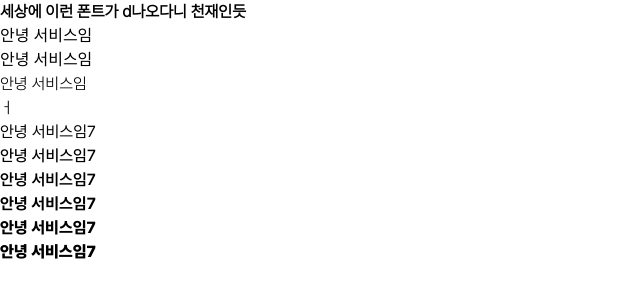
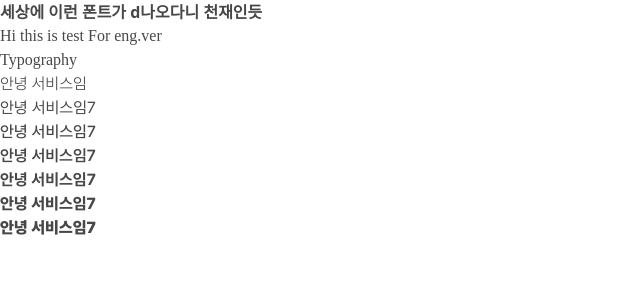
Before and after one commit to causyj/Roomate-FE, a React (Create React App) app: page / in a window 1280 px wide. Shown: the top 300 px of the page, without its empty margins (0-640 px from the left). Built offline with nearby package versions, Linux system fonts and the light colour scheme.

Commit message:
Update .css: added default font color and common color&font size

```diff
--- a/src/App.tsx
+++ b/src/App.tsx
@@ -1,5 +1,6 @@
 import { createBrowserRouter, RouterProvider } from 'react-router-dom'
 import { Home } from './pages/home/Home'
+import "./App.css"
 const Router = createBrowserRouter([
   {
       path: '/',
--- a/src/index.css
+++ b/src/index.css
@@ -14,7 +14,7 @@ code {
 }
 
 @font-face {
-  font-family: '100',;
+  font-family: '100','100';
   font-style: normal;
   font-weight: 100;
   src: url("./styles/fonts/100.woff") format("woff");
@@ -68,3 +68,7 @@ code {
   font-weight: 900;
   src: url("./styles/fonts/900.woff") format("woff");
 }
+
+.base-font-color{
+  color: #474747;
+}
--- a/src/index.tsx
+++ b/src/index.tsx
@@ -6,6 +6,8 @@ import { ProjectRouter } from './App';
 
 ReactDOM.createRoot(document.getElementById('root')!).render(
   <React.StrictMode>
-    <ProjectRouter />
-  </React.StrictMode>
+    <html className='base-font-color'>
+        <ProjectRouter />
+    </html>
+   </React.StrictMode>
 );
--- a/src/pages/home/Home.tsx
+++ b/src/pages/home/Home.tsx
@@ -6,18 +6,15 @@ export function Home() {
         <div>
             <div className='font-bold'>세상에 이런 폰트가 d나오다니 천재인듯</div>
 
-            <div className="font-['100']">안녕 서비스임 </div>
-            <div className="font-['200']">안녕 서비스임 </div>
-            <div className="font-['300']">안녕 서비스임</div>ㅓ
+            <div className="font-['100']">Hi this is test For eng.ver </div>
+            <div className="font-['200'] text-primary-sd">Typography </div>
+            <div className="font-['300'] ">안녕 서비스임</div>
             <div className="font-['400']">안녕 서비스임7</div>
             <div className="font-['500']">안녕 서비스임7</div>
             <div className="font-['600']">안녕 서비스임7</div>
             <div className="font-['700']">안녕 서비스임7</div>
             <div className="font-['800']">안녕 서비스임7</div>
             <div className="font-['900']">안녕 서비스임7</div>
-            {/* <Box sx={{ display: 'flex' }}>
-                <CircularProgress />
-            </Box> */}
         </div>
     )
 }
--- a/tailwind.config.js
+++ b/tailwind.config.js
@@ -4,7 +4,35 @@ module.exports = {
     "./src/**/*.{js,jsx,ts,tsx}",
   ],
   theme: {
-    extend: {},
-  },
+    extend: {
+        fontSize: {
+            '8xl': '6rem',
+            '6xl': '3.75rem',
+            '5xl': '3rem',
+            '3xl': '1.875rem',
+            '2xl': '1.5rem',
+            'xl' : '1.25rem',
+            'xxs': '0.625rem',
+            '3xs': '0.5rem',
+            '5xs': '0.1rem',
+        },
+        colors: {
+          theme: {
+              background: '#18181B',
+              font: '#D92929',
+          },
+          primary: {
+              yellow: '#FFE247',
+              hotpink: '#FF3C76',
+              teal: '#00ECC1',
+              blue: '#1753F1',
+              purple: '#946AFE',
+              darkgray: '#18181B',
+              whitegray: '#D9D9D9',
+              logo: '#656C73',
+          },
+      },
+    },
+},
   plugins: [],
 }
```
Also changed, not shown: src/App.css (line endings or trailing spaces), src/tailwind.css (line endings or trailing spaces).
